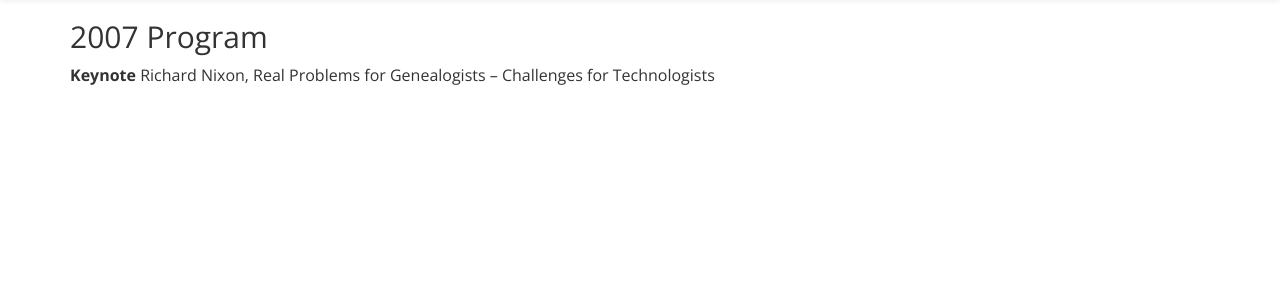
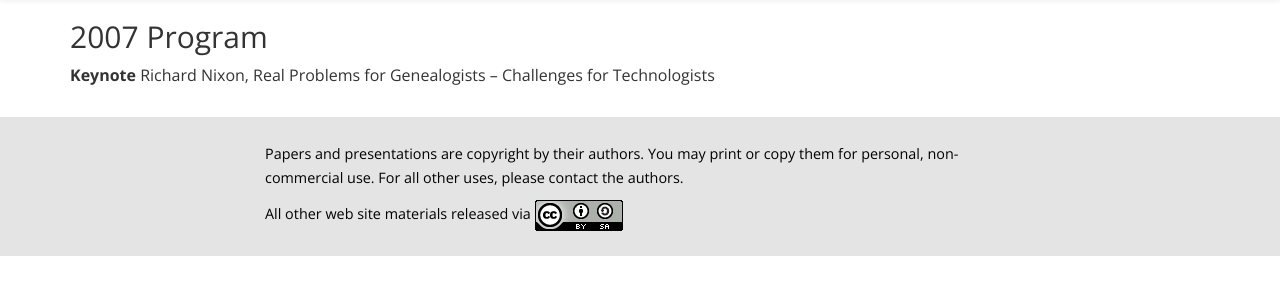
Before and after one commit to byu-fht/fhtw-old, a Flask app: template templates/archive/2007.html in a window 1280 px wide. Shown: the part 62-362 px from the top of the page. Run offline with Flask 2, Linux system fonts and the light colour scheme; the template is opened without the code that fills it, so the values that code supplies are empty; some libraries are stand-ins or nearby versions.

Commit message:
Style updates for the footer.

```diff
--- a/static/css/app.css
+++ b/static/css/app.css
@@ -113,7 +113,8 @@ body {
 .footer-banner {
     color: #eee;
     background: #e4e4e4;
-    padding: 20px 0;
+    padding: 5px 0;
+    font-size: 0.9em;
 }
 
 .program {
--- a/templates/archive/2007.html
+++ b/templates/archive/2007.html
@@ -2,7 +2,7 @@
 
 {% block page %}
 
-<div class="container">
+<div class="container program">
 <div class="span12">
 
 {% filter markdown %}
--- a/templates/archive/2008.html
+++ b/templates/archive/2008.html
@@ -2,7 +2,7 @@
 
 {% block page %}
 
-<div class="container">
+<div class="container program">
 <div class="span12">
 
 {% filter markdown %}
--- a/templates/archive/2009.html
+++ b/templates/archive/2009.html
@@ -2,7 +2,7 @@
 
 {% block page %}
 
-<div class="container">
+<div class="container program">
 <div class="span12">
 
 {% filter markdown %}
--- a/templates/archive/2010.html
+++ b/templates/archive/2010.html
@@ -2,7 +2,7 @@
 
 {% block page %}
 
-<div class="container">
+<div class="container program">
 <div class="span12">
 
 {% filter markdown %}
--- a/templates/archive/2011.html
+++ b/templates/archive/2011.html
@@ -2,7 +2,7 @@
 
 {% block page %}
 
-<div class="container">
+<div class="container program">
 <div class="span12">
 
 {% filter markdown %}
--- a/templates/archive/2012.html
+++ b/templates/archive/2012.html
@@ -2,7 +2,7 @@
 
 {% block page %}
 
-<div class="container">
+<div class="container program">
 <div class="span12">
 
 {% filter markdown %}
--- a/templates/base.html
+++ b/templates/base.html
@@ -49,6 +49,7 @@
 
     <div id="page">
       {% block page %}{% endblock %}
+      {% include 'footer.html' %}
     </div>
 
     <script src="https://ajax.googleapis.com/ajax/libs/jquery/1.11.0/jquery.min.js"></script>
--- a/templates/call-for-papers.html
+++ b/templates/call-for-papers.html
@@ -2,7 +2,7 @@
 
 {% block page %}
 
-<div class="container-fluid">
+<div class="container-fluid program">
 <div class="col-md-8">
 
 {% filter markdown %}
--- a/templates/index.html
+++ b/templates/index.html
@@ -54,6 +54,4 @@
   </div>
 </div>
 
-{% include 'footer.html' %}
-
 {% endblock %}
--- a/templates/local-information.html
+++ b/templates/local-information.html
@@ -2,7 +2,7 @@
 
 {% block page %}
 
-<div class="container">
+<div class="container program">
 <div class="col-md-6">
 
 {% filter markdown %}
--- a/templates/program.html
+++ b/templates/program.html
@@ -143,6 +143,4 @@ William Barrett, Brigham Young University
 </div>
 </div>
 
-{% include 'footer.html' %}
-
 {% endblock %}
```
